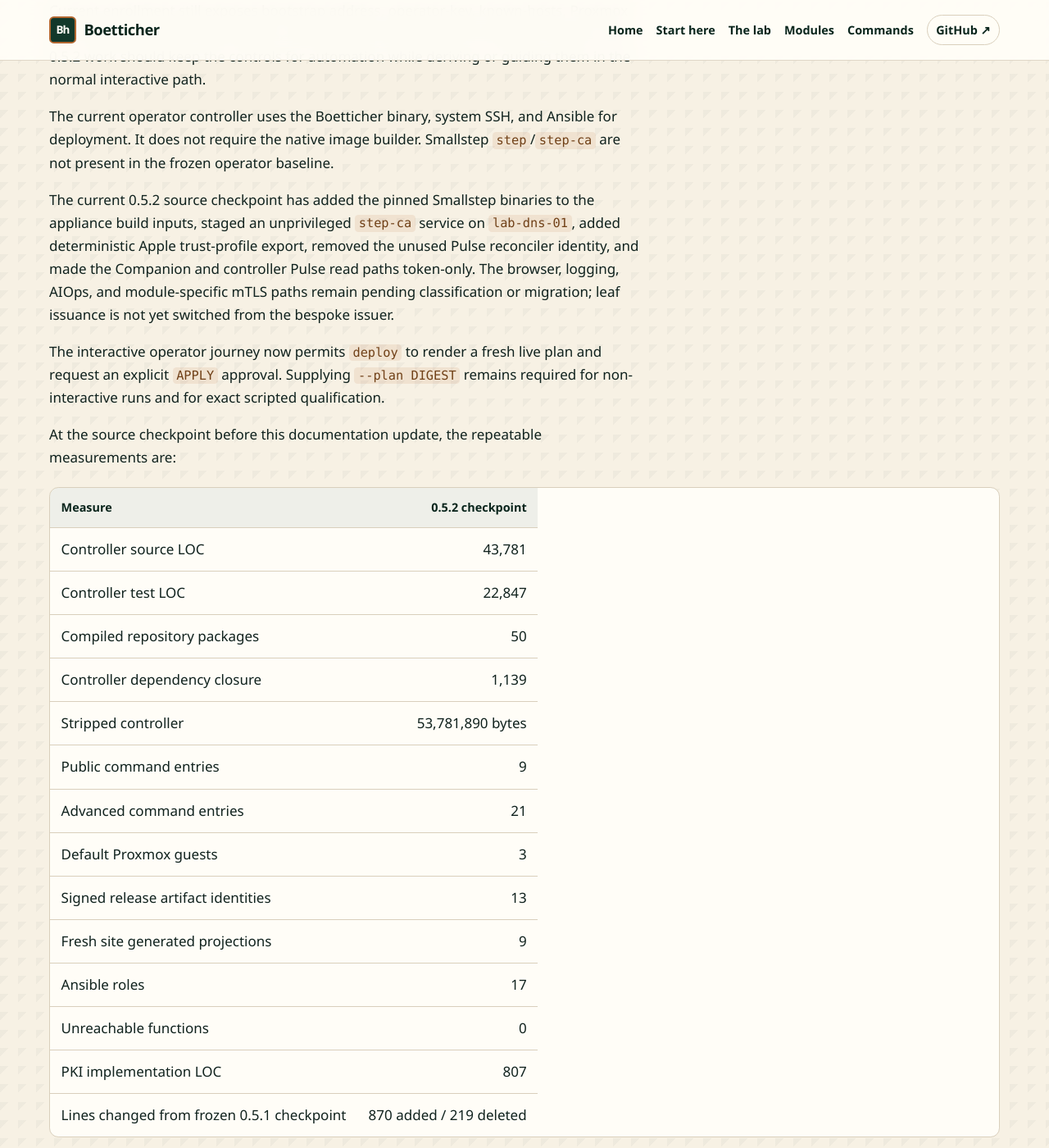
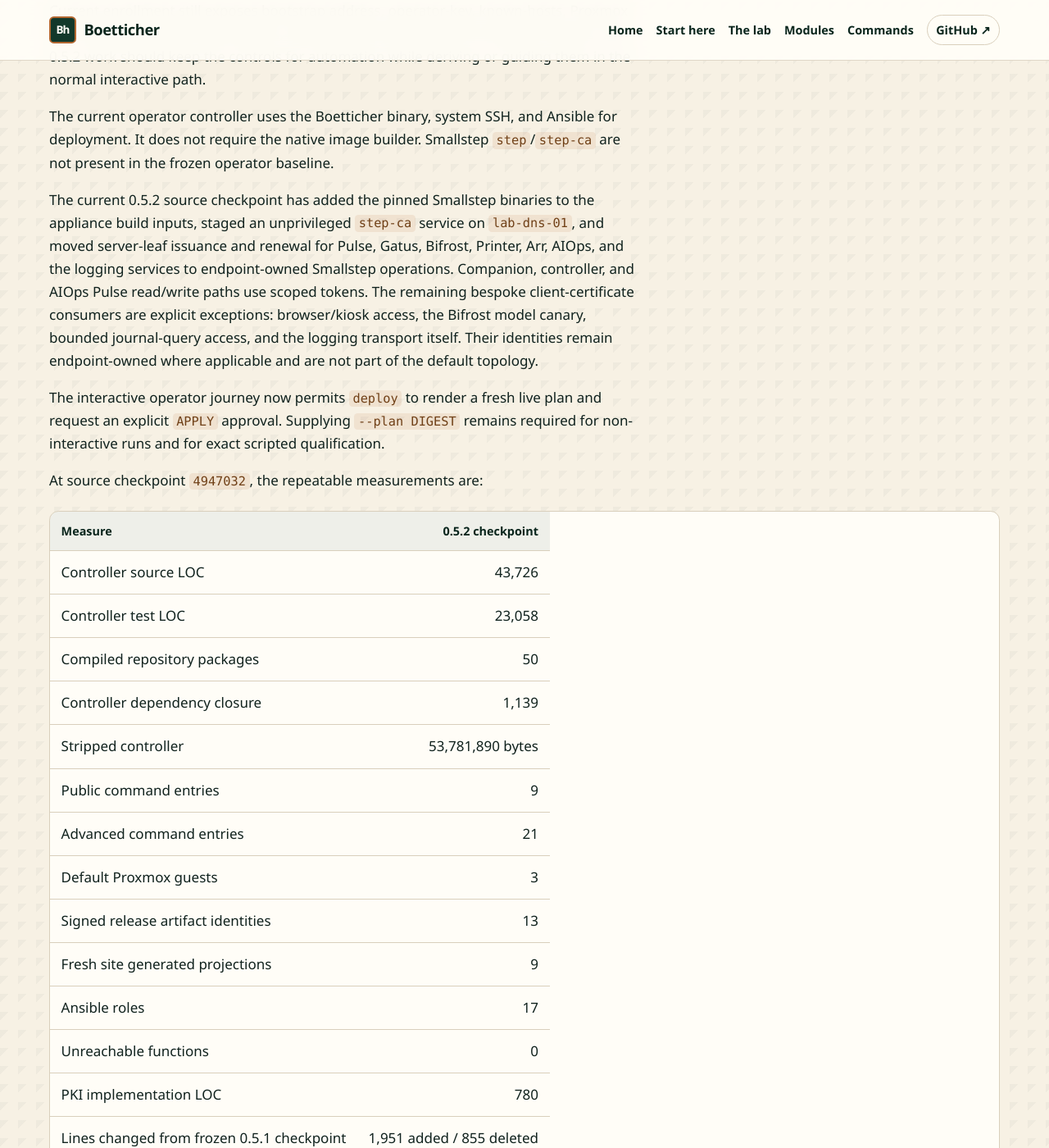
Before and after one commit to gofastercloud/boetticher, a Jekyll site: the page built from docs/release-hardening-0.5.2.md, in a window 1280 px wide and 1400 px high, scrolled down 3672 px. Shown: the whole window at 82% size. Built offline with Jekyll 4.4.1, drawn with Linux system fonts in a browser that asks for light colours; our own code applies the rules of GitHub Pages for plain Markdown files.

Commit message:
Record current PKI migration measurements
Update the 0.5.2 hardening record with the current Smallstep leaf coverage, explicit remaining mTLS exceptions, and reproducible source measurements.

```diff
--- a/docs/release-hardening-0.5.2.md
+++ b/docs/release-hardening-0.5.2.md
@@ -118,23 +118,24 @@ Ansible for deployment. It does not require the native image builder. Smallstep
 
 The current 0.5.2 source checkpoint has added the pinned Smallstep binaries to
 the appliance build inputs, staged an unprivileged `step-ca` service on
-`lab-dns-01`, added deterministic Apple trust-profile export, removed the unused
-Pulse reconciler identity, and made the Companion and controller Pulse read
-paths token-only. The browser, logging, AIOps, and module-specific mTLS paths
-remain pending classification or migration; leaf issuance is not yet switched
-from the bespoke issuer.
+`lab-dns-01`, and moved server-leaf issuance and renewal for Pulse, Gatus,
+Bifrost, Printer, Arr, AIOps, and the logging services to endpoint-owned
+Smallstep operations. Companion, controller, and AIOps Pulse read/write paths
+use scoped tokens. The remaining bespoke client-certificate consumers are
+explicit exceptions: browser/kiosk access, the Bifrost model canary, bounded
+journal-query access, and the logging transport itself. Their identities remain
+endpoint-owned where applicable and are not part of the default topology.
 
 The interactive operator journey now permits `deploy` to render a fresh live
 plan and request an explicit `APPLY` approval. Supplying `--plan DIGEST` remains
 required for non-interactive runs and for exact scripted qualification.
 
-At the source checkpoint before this documentation update, the repeatable
-measurements are:
+At source checkpoint `4947032`, the repeatable measurements are:
 
 | Measure | 0.5.2 checkpoint |
 | --- | ---: |
-| Controller source LOC | 43,781 |
-| Controller test LOC | 22,847 |
+| Controller source LOC | 43,726 |
+| Controller test LOC | 23,058 |
 | Compiled repository packages | 50 |
 | Controller dependency closure | 1,139 |
 | Stripped controller | 53,781,890 bytes |
@@ -145,8 +146,8 @@ measurements are:
 | Fresh site generated projections | 9 |
 | Ansible roles | 17 |
 | Unreachable functions | 0 |
-| PKI implementation LOC | 807 |
-| Lines changed from frozen 0.5.1 checkpoint | 870 added / 219 deleted |
+| PKI implementation LOC | 780 |
+| Lines changed from frozen 0.5.1 checkpoint | 1,951 added / 855 deleted |
 
 The full local `make ci` gate passes at this checkpoint. This is source and
 local qualification evidence only; hosted release evidence, live Proxmox
```
